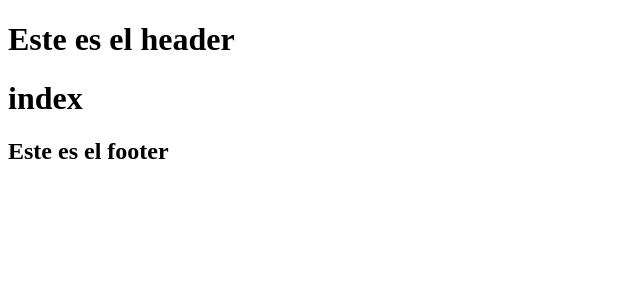
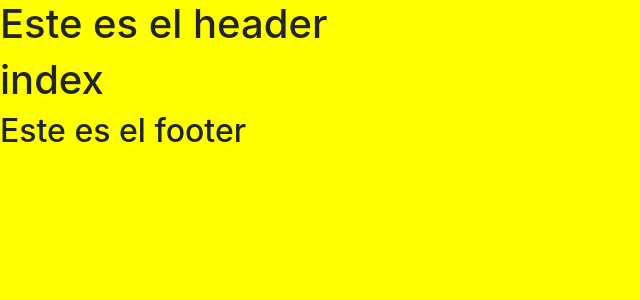
Before and after one commit to josueMart/jmcsoluciones1.0, a WordPress theme: template index.php in a window 1280 px wide. Shown: the top 300 px of the page, without its empty margins (0-640 px from the left). Run offline with PHP 8.4 and a stand-in for WordPress, Linux system fonts and the light colour scheme; the site name, menu and one post (Sample post) are stand-ins, and other content is empty; some libraries are stand-ins or nearby versions.

Commit message:
Importo normalize.css y bootstrap.css con exito

```diff
--- a/style.css
+++ b/style.css
@@ -4,10 +4,12 @@ Theme URI: http://jmcsoluciones.com/
 Author: JosueMC
 Author URI: https://josuemc.com
 Description: Primera Versión del sitio de JMC Soluciones
-License: GNU General Public License v2 or later
-License URI: http://www.gnu.org/licenses/gpl-2.0.html
-Text Domain: jmcsoluciones
-Tags: one-column, two-columns, right-sidebar, flexible-header, accessibility-ready, custom-colors, custom-header, custom-menu, custom-logo, editor-style, featured-images, footer-widgets, post-formats, rtl-language-support, sticky-post, theme-options, threaded-comments, translation-ready
-This theme, like WordPress, is licensed under the GPL.
-Use it to make something cool, have fun, and share what you've learned with others.
+
+
 */
+@import url(css/normalize.css);
+@import url(css/bootstrap.min.css);
+
+body{
+	background: yellow;
+}
```
